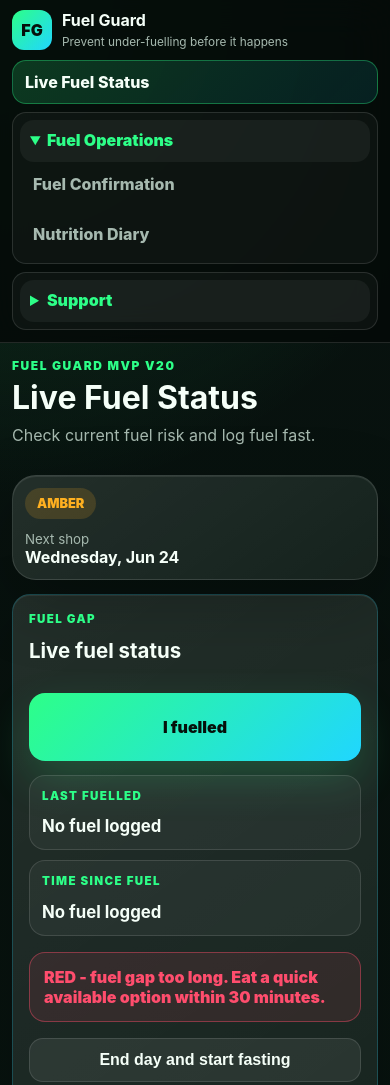
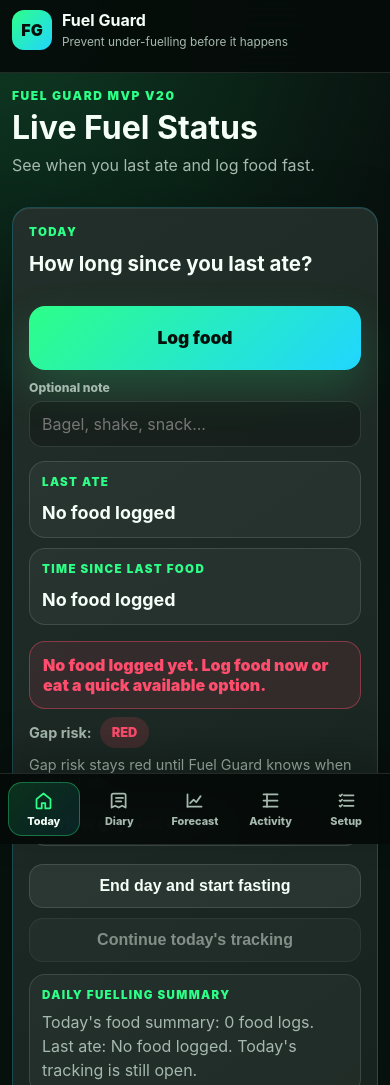
Before and after one commit to ybim2/FuelGuard, a plain HTML site: page index.html in a window 390 px wide. Shown: the top 1085 px of the page. Drawn offline with Linux system fonts and the light colour scheme.

Commit message:
Update mobile Fuel Guard experience

```diff
--- a/index.html
+++ b/index.html
@@ -13,7 +13,8 @@
   <link rel="icon" type="image/svg+xml" href="icons/icon.svg" />
   <link rel="apple-touch-icon" href="icons/icon.svg" />
   <link rel="stylesheet" href="styles.css" />
-  <link rel="stylesheet" href="mobile-pwa.css?v=2026-06-20-pwa-scroll-fix" />
+  <link rel="stylesheet" href="mobile-pwa.css?v=2026-06-20-mobile-ux" />
+  <link rel="stylesheet" href="mobile-ux-overrides.css?v=2026-06-20-gap-mobile" />
 </head>
 <body>
   <div class="layout">
@@ -39,7 +40,7 @@
 
     <main class="app">
       <header class="topbar">
-        <div><p class="eyebrow">Fuel Guard MVP V20</p><h1 id="pageTitle">Live Fuel Status</h1><p id="pageSubtitle">Check current fuel risk and log fuel fast.</p></div>
+        <div><p class="eyebrow">Fuel Guard MVP V20</p><h1 id="pageTitle">Live Fuel Status</h1><p id="pageSubtitle">See when you last ate and log food fast.</p></div>
         <div class="status-card"><span id="topStatus" class="status-pill amber">AMBER</span><small>Next shop</small><strong id="topShoppingDay">Calculating</strong></div>
       </header>
 
@@ -47,18 +48,34 @@
         <article class="card fuel-gap-card">
           <div class="fuel-gap-header">
             <div>
-              <p class="label">Fuel Gap</p>
-              <h2>Live fuel status</h2>
+              <p class="label">Today</p>
+              <h2>How long since you last ate?</h2>
             </div>
-            <button id="fuelledButton" class="fuelled-button" type="button" data-fuel-action="log-fuel">I fuelled</button>
+            <div class="food-log-actions">
+              <button id="fuelledButton" class="fuelled-button" type="button" data-fuel-action="log-fuel">Log food</button>
+              <label class="food-log-note">
+                <span>Optional note</span>
+                <input id="foodLogNote" type="text" placeholder="Bagel, shake, snack..." autocomplete="off">
+              </label>
+            </div>
           </div>
 
           <div class="grid two fuel-status-grid">
-            <div class="mini-card"><p class="label">Last fuelled</p><h3 id="fuelLastFuelled">--</h3></div>
-            <div class="mini-card"><p class="label">Time since fuel</p><h3 id="fuelTimeSince">--</h3></div>
+            <div class="mini-card"><p class="label">Last ate</p><h3 id="fuelLastFuelled">--</h3></div>
+            <div class="mini-card"><p class="label">Time since last food</p><h3 id="fuelTimeSince">--</h3></div>
           </div>
 
           <div id="fuelGapNextAction" class="fuel-next-action"></div>
+          <div id="fuelStatusContext" class="fuel-status-context"></div>
+          <details class="fuel-status-guide">
+            <summary>How gap risk works</summary>
+            <div class="fuel-status-guide-grid">
+              <span>Fuel Guard tracks the gap before the crash.</span>
+              <span><strong>Green</strong> recently eaten / no immediate gap concern.</span>
+              <span><strong>Amber</strong> gap is building and food should be planned soon.</span>
+              <span><strong>Red</strong> long gap or missed fuel window; action needed soon.</span>
+            </div>
+          </details>
 
           <div class="fuel-day-controls">
             <div class="button-row fuel-day-actions">
@@ -121,9 +138,12 @@
 
 
       <section id="nutritionBarriers" class="screen">
-        <article class="card">
-          <h2>Nutrition Diary</h2>
-          <p class="muted">Reflect on what's influencing your fuelling.</p>
+        <article class="card diary-quick-context">
+          <div>
+            <h2>Nutrition Diary</h2>
+            <p class="muted">Reflect on what's influencing your fuelling.</p>
+          </div>
+          <div id="diaryLastFoodLogged" class="diary-last-food"></div>
         </article>
 
         <article class="card">
@@ -160,11 +180,34 @@
 
     </main>
   </div>
-  <script src="app-state.js?v=2026-06-20-live-fuel-status"></script>
-  <script src="app-dashboard.js?v=2026-06-20-live-fuel-status"></script>
+  <nav class="mobile-bottom-nav" aria-label="Mobile primary navigation">
+    <button class="mobile-nav-item active" type="button" data-mobile-screen="dashboard" data-mobile-tab="today">
+      <svg viewBox="0 0 24 24" aria-hidden="true"><path d="M4 10.5 12 4l8 6.5V20a1 1 0 0 1-1 1h-5v-6h-4v6H5a1 1 0 0 1-1-1z"/></svg>
+      <span>Today</span>
+    </button>
+    <button class="mobile-nav-item" type="button" data-mobile-screen="nutritionBarriers" data-mobile-tab="diary">
+      <svg viewBox="0 0 24 24" aria-hidden="true"><path d="M7 4h10a2 2 0 0 1 2 2v14l-4-2-4 2-4-2-4 2V6a2 2 0 0 1 2-2z"/><path d="M8 9h8M8 13h6"/></svg>
+      <span>Diary</span>
+    </button>
+    <button class="mobile-nav-item" type="button" data-mobile-screen="fuelConfirmation" data-mobile-tab="forecast">
+      <svg viewBox="0 0 24 24" aria-hidden="true"><path d="M4 19V5"/><path d="M4 19h16"/><path d="m7 15 4-4 3 3 5-7"/></svg>
+      <span>Forecast</span>
+    </button>
+    <button class="mobile-nav-item" type="button" data-mobile-screen="logs" data-mobile-tab="activity">
+      <svg viewBox="0 0 24 24" aria-hidden="true"><path d="M4 5h16"/><path d="M4 12h16"/><path d="M4 19h16"/><path d="M8 5v14"/></svg>
+      <span>Activity</span>
+    </button>
+    <button class="mobile-nav-item" type="button" data-mobile-screen="checklist" data-mobile-tab="setup">
+      <svg viewBox="0 0 24 24" aria-hidden="true"><path d="M9 6h11"/><path d="M9 12h11"/><path d="M9 18h11"/><path d="m4 6 1 1 2-2"/><path d="m4 12 1 1 2-2"/><path d="m4 18 1 1 2-2"/></svg>
+      <span>Setup</span>
+    </button>
+  </nav>
+  <script src="app-state.js?v=2026-06-20-mobile-ux"></script>
+  <script src="app-dashboard.js?v=2026-06-20-mobile-ux"></script>
   <script src="app-forecast.js?v=2026-06-20-live-fuel-status"></script>
-  <script src="app-barriers.js?v=2026-06-20-live-fuel-status"></script>
-  <script src="app-ui.js?v=2026-06-20-live-fuel-status"></script>
+  <script src="app-barriers.js?v=2026-06-20-mobile-ux"></script>
+  <script src="app-ui.js?v=2026-06-20-mobile-ux"></script>
   <script src="app-pwa.js?v=2026-06-20-pwa"></script>
+  <script src="app-mobile-overrides.js?v=2026-06-20-gap-mobile"></script>
 </body>
 </html>
```
